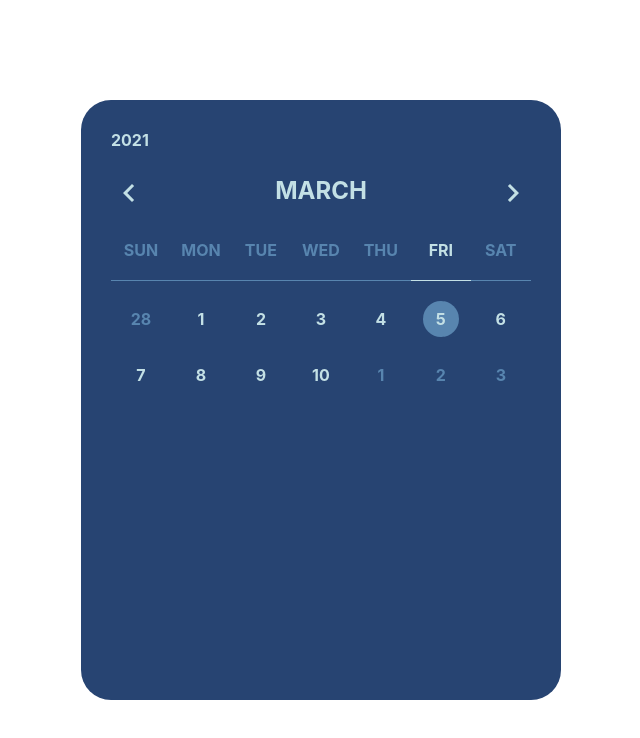
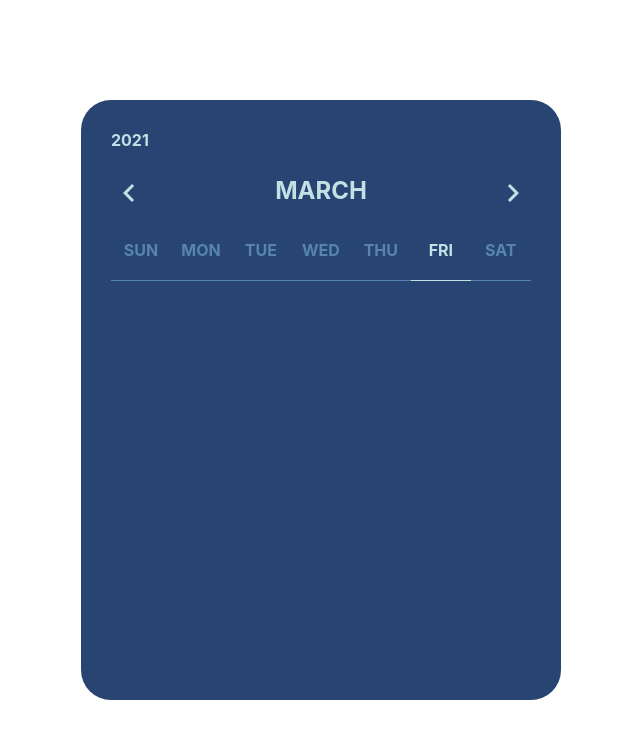
Before and after one commit to milkshake0/calendar-react, a React (Create React App) app: page / in a window 1280 px wide. Shown: the top 738 px of the page, without its empty margins (319-959 px from the left). Built offline with nearby package versions, Linux system fonts and the light colour scheme.

Commit message:
feature: month button(prev, next)동작 완료

```diff
--- a/src/components/CalDate.js
+++ b/src/components/CalDate.js
@@ -1,53 +1,20 @@
 import React from "react";
 
-const CalDate = () => {
+const CalDate = ({ date2, onSetDate2 }) => {
+  console.log(date2, onSetDate2);
   return (
     <div className="CalDate">
-      <ul>
+      {/* <ul>
         <li className="prevMonth">
           <span>28</span>
-        </li>
-        <li>
-          <span>1</span>
-        </li>
-        <li>
-          <span>2</span>
-        </li>
-        <li>
-          <span>3</span>
-        </li>
-        <li>
-          <span>4</span>
         </li>
         <li className="today">
           <span>5</span>
         </li>
-        <li>
-          <span>6</span>
-        </li>
-        <li>
-          <span>7</span>
-        </li>
-        <li>
-          <span>8</span>
-        </li>
-        <li>
-          <span>9</span>
-        </li>
-        <li>
-          <span>10</span>
-        </li>
-
         <li className="nextMonth">
           <span>1</span>
         </li>
-        <li className="nextMonth">
-          <span>2</span>
-        </li>
-        <li className="nextMonth">
-          <span>3</span>
-        </li>
-      </ul>
+      </ul> */}
     </div>
   );
 };
--- a/src/components/CalMonth.js
+++ b/src/components/CalMonth.js
@@ -1,8 +1,8 @@
-import React from "react";
+import React, { useState } from "react";
 import NavigateBeforeIcon from "@material-ui/icons/NavigateBefore";
 import NavigateNextIcon from "@material-ui/icons/NavigateNext";
 
-const CalMonth = () => {
+const CalMonth = ({ month, year, onSetYear, onSetMonth }) => {
   const monthObj = {
     0: "JANUARY",
     1: "FEBRUARY",
@@ -17,13 +17,28 @@ const CalMonth = () => {
     10: "NOVEMBER",
     11: "DECEMBER",
   };
+  const onClickNextBtn = () => {
+    let monthNum = (month % 12) + 1;
+    if (monthNum === 12) {
+      monthNum = 0;
+      onSetYear(year + 1);
+    }
+    onSetMonth(monthNum);
+  };
+  const onClickPrevBtn = () => {
+    let monthNum = (month - 1 + 12) % 12;
+    if (monthNum === 0) {
+      onSetYear(year - 1);
+    }
+    onSetMonth(monthNum);
+  };
   return (
     <div className="CalMonth">
-      <button>
+      <button onClick={onClickPrevBtn}>
         <NavigateBeforeIcon />
       </button>
-      {monthObj[2]}
-      <button>
+      {monthObj[month]}
+      <button onClick={onClickNextBtn}>
         <NavigateNextIcon />
       </button>
     </div>
--- a/src/components/CalYear.js
+++ b/src/components/CalYear.js
@@ -1,7 +1,7 @@
 import React from "react";
 
-const CalYear = () => {
-  return <div className="CalYear">2021</div>;
+const CalYear = ({ year }) => {
+  return <div className="CalYear">{year}</div>;
 };
 
 export default CalYear;
--- a/src/components/common/CalendarPage.js
+++ b/src/components/common/CalendarPage.js
@@ -1,4 +1,4 @@
-import React from "react";
+import React, { useState } from "react";
 import CalYear from "../CalYear";
 import CalMonth from "../CalMonth";
 import CalDay from "../CalDay";
@@ -6,13 +6,38 @@ import CalDate from "../CalDate";
 
 const CalendarPage = () => {
   const date = new Date();
-  console.log(date);
+  const [year, setYear] = useState(date.getFullYear());
+  const [month, setMonth] = useState(date.getMonth());
+  const [day, setDay] = useState(date.getDay());
+  const [date2, setDate2] = useState(date.getDate());
+
+  const onSetYear = (year) => {
+    setYear(year);
+  };
+
+  const onSetMonth = (month) => {
+    setMonth(month);
+  };
+
+  const onSetDay = (day) => {
+    setDay(day);
+  };
+
+  const onSetDate2 = (date2) => {
+    setDate2(date2);
+  };
   return (
     <div className="CalendarPage">
-      <CalYear />
-      <CalMonth />
+      <CalYear year={year} />
+      <CalMonth
+        date={date}
+        month={month}
+        onSetYear={onSetYear}
+        year={year}
+        onSetMonth={onSetMonth}
+      />
       <CalDay />
-      <CalDate />
+      <CalDate date2={date2} onSetDate2={onSetDate2} />
     </div>
   );
 };
```
